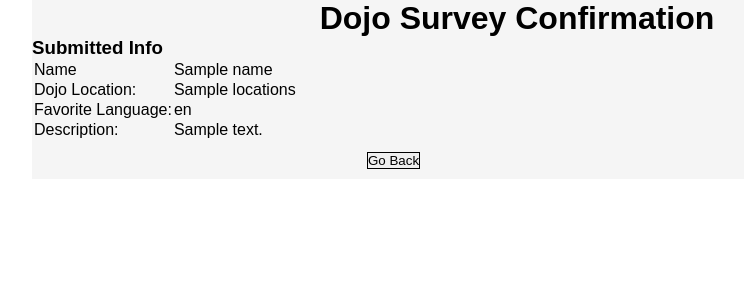
After one commit to jansenhillis/Python, a Django app: template A019_django_dojo_survey/survey/templates/result.html in a window 1280 px wide. The commit adds this page. Shown: the top 300 px of the page, without its empty margins (123-867 px from the left). Run offline with Django 3.2, Linux system fonts and the light colour scheme; the template is opened without the code that fills it: most values are stand-ins (such as "Sample title", 1, 10 or a date in 2020).

Commit message:
both pages are working now

```diff
--- a/A019_django_dojo_survey/survey/static/style.css
+++ b/A019_django_dojo_survey/survey/static/style.css
@@ -27,12 +27,13 @@ form {
     text-align: left;
     display: flex;
     padding: 10px 0px;
-    justify-content: left;
+    justify-content: space-between;
 }
 
 input {
     border: 1px black solid;
     margin-left: 10%;
+    width: 100%;
 }
 
 button {
--- a/A019_django_dojo_survey/survey/templates/index.html
+++ b/A019_django_dojo_survey/survey/templates/index.html
@@ -15,7 +15,7 @@
             {% csrf_token %}
             <div class="container">
                 <label for="name">Your Name: </label>
-                <input type="text" id="name">
+                <input type="text" name="name" id="name">
             </div>
 
             <div class="container">
@@ -39,7 +39,7 @@
             <label for="desc">Description: </label>
             <textarea name="description" id="desc" cols="30" rows="6"></textarea>
 
-            <button type="submit" id="submitForm">Submit</button>
+            <button type="submit" id="submitForm" name="submitButton">Submit</button>
         </form>
     </div>
 
--- /dev/null
+++ b/A019_django_dojo_survey/survey/templates/result.html
@@ -0,0 +1,44 @@
+<!DOCTYPE html>
+<html lang="en">
+<head>
+    <meta charset="UTF-8">
+    <meta name="viewport" content="width=device-width, initial-scale=1.0">
+    <title>Dojo Survey Confirmation</title>
+    {% load static %}
+    <link rel="stylesheet" href="{% static 'style.css' %}">
+</head>
+<body>
+    <div class='wrapper'>
+        <h1>Dojo Survey Confirmation</h1>
+
+        <h3>Submitted Info</h3>
+        <table>
+            <tbody>
+                <tr>
+                    <td>Name</td>
+                    <td>{{ name }}</td>
+                </tr>
+                <tr>
+                    <td>Dojo Location:</td>
+                    <td>{{ locations }}</td>
+                </tr>
+                <tr>
+                    <td>Favorite Language:</td>
+                    <td>{{ lang }}</td>
+                </tr>
+                <tr>
+                    <td>Description:</td>
+                    <td>{{ description }}</td>
+                </tr>
+            </tbody>
+        </table>
+
+        <form action="/" method="POST">
+            {% csrf_token %}
+            <button id="back" name="backButton">Go Back</button>
+        </form>
+
+    </div>
+
+</body>
+</html>
```
Also changed, not shown: A019_django_dojo_survey/survey/views.py (+12 -2 lines).
